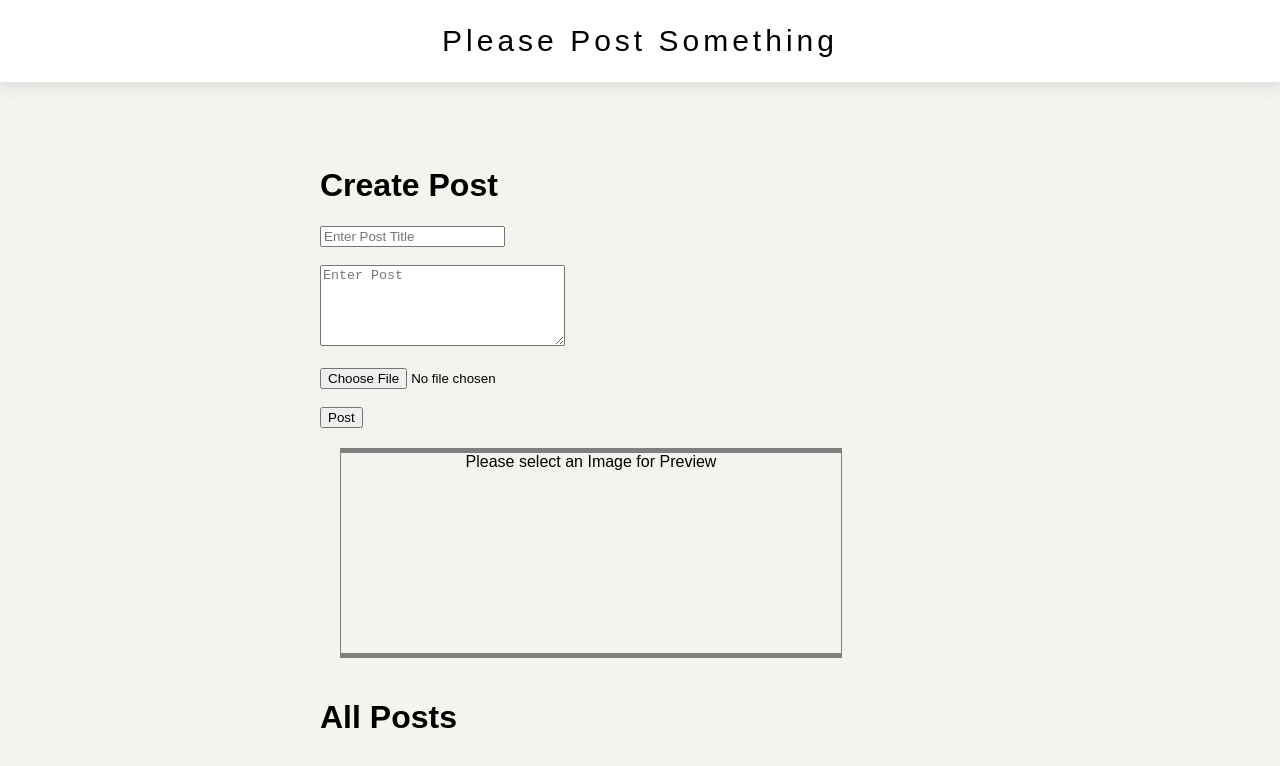
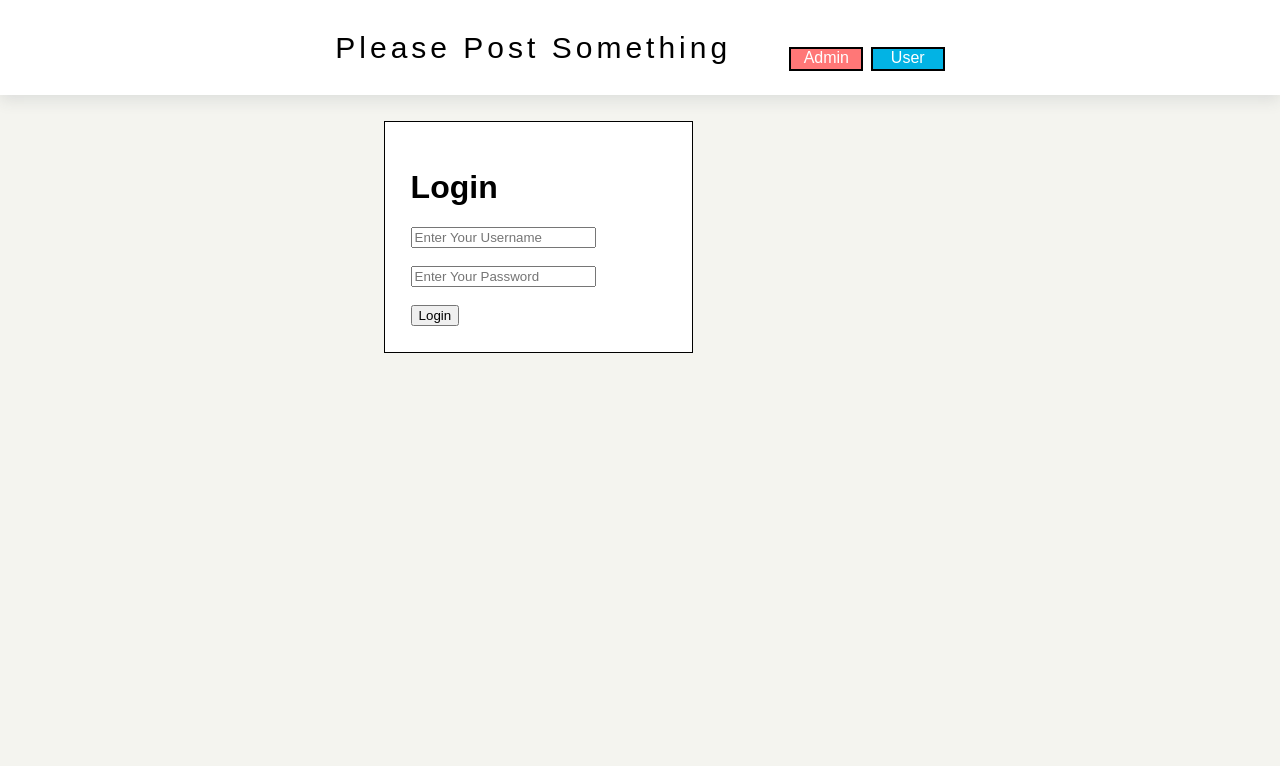
Before and after one commit to TheAiolos14/crud-redux, a React (Create React App) app: page / in a window 1280 px wide. Shown: the top 766 px of the page. Built offline with nearby package versions, Linux system fonts and the light colour scheme.

Commit message:
add userLogin, adminLogin, etc

```diff
--- a/package.json
+++ b/package.json
@@ -3,10 +3,14 @@
   "version": "0.1.0",
   "private": true,
   "dependencies": {
+    "link-react": "^3.0.0",
     "react": "^16.8.6",
     "react-dom": "^16.8.6",
     "react-redux": "^7.0.3",
+    "react-router": "^5.0.0",
+    "react-router-dom": "^5.0.0",
     "react-scripts": "3.0.1",
+    "react-tabs": "^3.0.0",
     "redux": "^4.0.1"
   },
   "scripts": {
--- a/src/App.js
+++ b/src/App.js
@@ -1,17 +1,30 @@
 import React, { Component } from 'react';
-import PostForm from './PostForm';
-import AllPost from './AllPost';
+import './index.css';
+import { BrowserRouter as Router, Switch, Route, Link, Redirect } from 'react-router-dom';
+import Login from './user/Login'
+import AdminLogin from './admin/Login'
 
 class App extends Component {
     render() {
         return (
-            <div className="App">
-                <div className="navbar">
-                    <h2 className="center ">Please Post Something</h2>
+            <Router>
+                <div className="App">
+                    <div className="navbar">
+                        <h2 className="center">Please Post Something</h2>
+                        <div className="navbarProfile">
+                            <ul>
+                                <li className="adminButton"><Link to={'/admin'} className="nav-link"> <span style={{color: 'white'}}>Admin</span></Link></li>
+                                <li className="userButton"><Link to={'/user'} className="nav-link"> <span style={{color: 'white'}}>User</span> </Link></li>
+                            </ul>
+                        </div>
+                    </div>
+                    <Switch>
+                        <Route exact path='/admin' component={AdminLogin} />
+                        <Route path='/user' component={Login} />
+                        <Route path='/' component={Login} />
+                    </Switch>
                 </div>
-                <PostForm />
-                <AllPost />
-            </div>
+            </Router>
         );
     }
 }
--- a/src/PostForm.js
+++ b/src/PostForm.js
@@ -1,6 +1,8 @@
 import React, { Component } from 'react';
 import {connect} from 'react-redux';
 import './index.css';
+import { BrowserRouter as Router, Switch, Route, Link } from 'react-router-dom';
+import AllPost from './AllPost'
 
 class PostForm extends Component {
 
@@ -24,8 +26,8 @@ class PostForm extends Component {
         reader.readAsDataURL(file)
     };
 
-    handleSubmit = (e) => {
-        e.preventDefault();
+    handleSubmit = (event) => {
+        event.preventDefault();
         const title = this.getTitle.value;
         const message =  this.getMessage.value;
         const image = this.getImage.value;
@@ -56,8 +58,9 @@ class PostForm extends Component {
         }
 
         return (
+            <Router>
                 <div className="postForm">
-                <h1>Create Post</h1>
+                    <h1>Create Article</h1>
                     <form onSubmit={this.handleSubmit}>
                         <input required type="text" ref={(input)=>this.getTitle = input}
                                placeholder="Enter Post Title"/>
@@ -83,7 +86,15 @@ class PostForm extends Component {
                         {$imagePreview}
                     </div>
 
+                    <div>
+                        <button><Link to={'/allPost'} className="nav-link"> All Post </Link></button>
                     </div>
+
+                    <Switch>
+                        <Route exact path='/allPost' component={AllPost} />
+                    </Switch>
+                </div>
+            </Router>
         );
     }
 }
--- /dev/null
+++ b/src/admin/Login.js
@@ -0,0 +1,53 @@
+import React, { Component } from 'react';
+import {connect} from 'react-redux';
+import '../index.css'
+import { BrowserRouter as Router, Switch, Route, Link } from 'react-router-dom';
+import PostForm from '../PostForm'
+
+class Login extends Component {
+
+    constructor(props) {
+        super(props);
+    };
+
+    //Ini belulm dipakai
+
+    handleSubmit = (event) => {
+        event.preventDefault();
+        const title = this.getTitle.value;
+        const message =  this.getMessage.value;
+
+        const data = {
+            id: new Date(),
+            title,
+            message,
+            editing:false
+        };
+        this.props.dispatch({
+            type:'ADD_POST',
+            data});
+        this.getTitle.value = '';
+        this.getMessage.value = '';
+    };
+
+    render() {
+        return (
+            <Router>
+                <div className="userLogin">
+                    <h1>Admin Login</h1>
+                    <form>
+                        <input required type="text" placeholder="Enter Your Username"/>
+                        <br /><br />
+                        <input placeholder="Enter Your Password" />
+                        <br /><br />
+                        <Link to={'/product'} className="nav-link"><button>Login</button></Link>
+                    </form>
+                </div>
+                <Switch>
+                    <Route path='/product' component={PostForm} />
+                </Switch>
+            </Router>
+        );
+    }
+}
+export default connect()(Login);
--- a/src/index.css
+++ b/src/index.css
@@ -42,14 +42,42 @@ a:hover {
   font-family:'Work Sans',sans-serif;
 }
 
+.navbarProfile{
+    margin-left: 2%;
+    text-align: center;
+}
+
+.navbarProfile ul{
+    list-style-type: none;
+}
+
+.navbarProfile li{
+    margin-top: 5%;
+}
+
+.adminButton{
+    background-color: #ff7777;
+    width: 70px;
+    height: 20px;
+    border: 2px solid black;
+    float: left;
+    margin-left: -5%;
+ }
+
+.userButton{
+    background-color: #02b3e4;
+    width: 70px;
+    height: 20px;
+    border: 2px solid black;
+    float: right;
+}
 
 /* Post Styles */
 
 .postForm {
-  position: center;
-  padding: 5%;
-  margin-left: 20%;
-
+    position: center;
+    padding: 5%;
+    margin-left: 20%;
 }
 
 .imgPreview {
@@ -75,7 +103,6 @@ img {
   position: center;
   padding: 5%;
   margin-left: 20%;
-  margin-top: -10%;
 }
 
 /* Post */
@@ -105,7 +132,7 @@ img {
   margin-right:auto;
   outline: none;
   color:#fff;
-  margin-top: 20%;
+  margin-top: 24%;
   float: left;
 }
 
@@ -134,3 +161,21 @@ img {
   margin-left: 3%;
   margin-top: 2%;
 }
+
+/* Login */
+
+.userLogin{
+    background-color: white;
+    width: 20%;
+    padding: 2%;
+    border: 1px solid black;
+    margin-top: 2%;
+    margin-left: 30%;
+}
+
+/* Product */
+
+.productPage{
+    text-align: center;
+    margin-top: 5%;
+}
--- /dev/null
+++ b/src/user/Login.js
@@ -0,0 +1,52 @@
+import React, { Component } from 'react';
+import {connect} from 'react-redux';
+import '../index.css'
+import { BrowserRouter as Router, Switch, Route, Link } from 'react-router-dom';
+import Product from './Product'
+
+class Login extends Component {
+
+    constructor(props) {
+        super(props);
+    };
+
+    //Ini belulm dipakai
+    handleSubmit = (event) => {
+        event.preventDefault();
+        const title = this.getTitle.value;
+        const message =  this.getMessage.value;
+
+        const data = {
+            id: new Date(),
+            title,
+            message,
+            editing:false
+        };
+        this.props.dispatch({
+            type:'ADD_POST',
+            data});
+        this.getTitle.value = '';
+        this.getMessage.value = '';
+    };
+
+    render() {
+        return (
+            <Router>
+                <div className="userLogin">
+                    <h1>Login</h1>
+                    <form>
+                        <input required type="text" placeholder="Enter Your Username"/>
+                        <br /><br />
+                        <input placeholder="Enter Your Password" />
+                        <br /><br />
+                        <Link to={'/product'} className="nav-link"><button>Login</button></Link>
+                    </form>
+                </div>
+                <Switch>
+                    <Route path='/product' component={Product} />
+                </Switch>
+            </Router>
+        );
+    }
+}
+export default connect()(Login);
--- /dev/null
+++ b/src/user/Product.js
@@ -0,0 +1,21 @@
+import React, { Component } from 'react';
+import {connect} from 'react-redux';
+import '../index.css';
+
+class Product extends Component {
+
+    constructor(props) {
+        super(props);
+        this.props.dispatch({
+            type:'ADD_POST'});
+    };
+
+    render() {
+        return (
+            <div className="productPage">
+                <h2>Halo Cuk </h2>
+            </div>
+        );
+    }
+}
+export default connect()(Product);
```
Also changed, not shown: 2 other files (tests, documents, lock files or other folders). Lines whose indentation alone changed are shown as unchanged.
